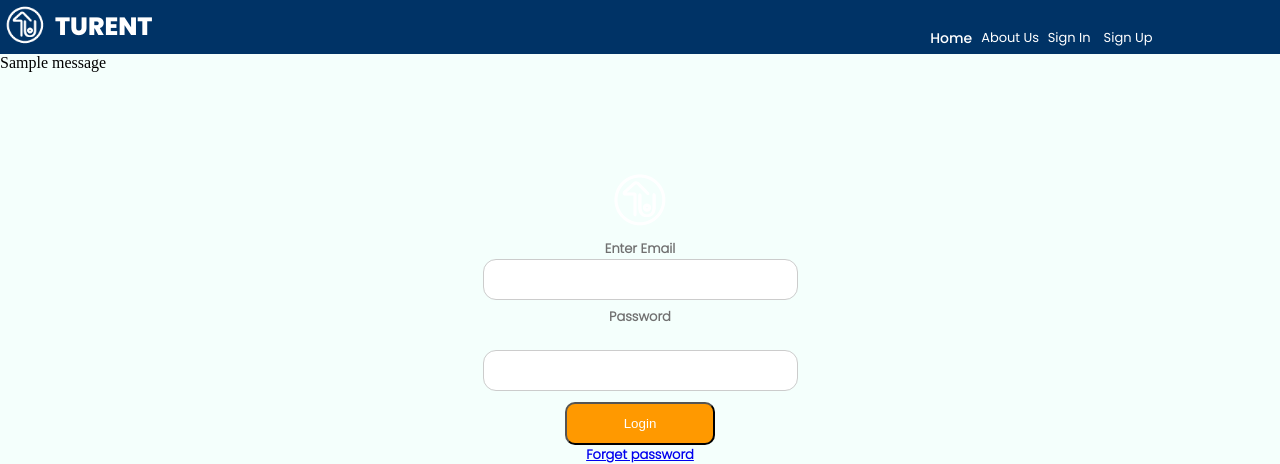
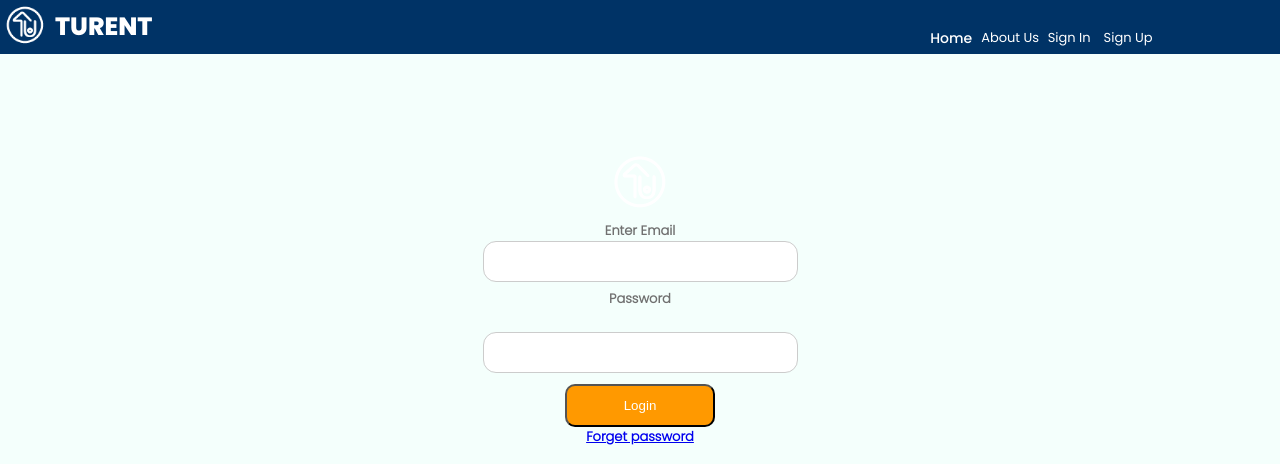
Before and after one commit to Laban254/TuRent_community, a Flask app: page /login in a window 1280 px wide. Shown: the top 464 px of the page. Run offline with Flask 2, Linux system fonts and the light colour scheme; tables that the repository leaves empty hold one stand-in row (values such as "Sample post"); one stand-in notice (Sample message) is shown.

Commit message:
ommision of the messages section

```diff
--- a/app/templates/login.html
+++ b/app/templates/login.html
@@ -7,15 +7,7 @@
 {% block content%}
 <body>
 
-    {% with messages = get_flashed_messages() %}
-    {% if messages %}
-      <ul class="flash-messages">
-        {% for message in messages %}
-          <li>{{ message }}</li>
-        {% endfor %}
-      </ul>
-    {% endif %}
-    {% endwith %}
+
     <form class="login" method="POST" action="{{ url_for('login_page') }}">
 
             <img src="././static/img/logo.png" alt="Avatar" class="logo">
```
